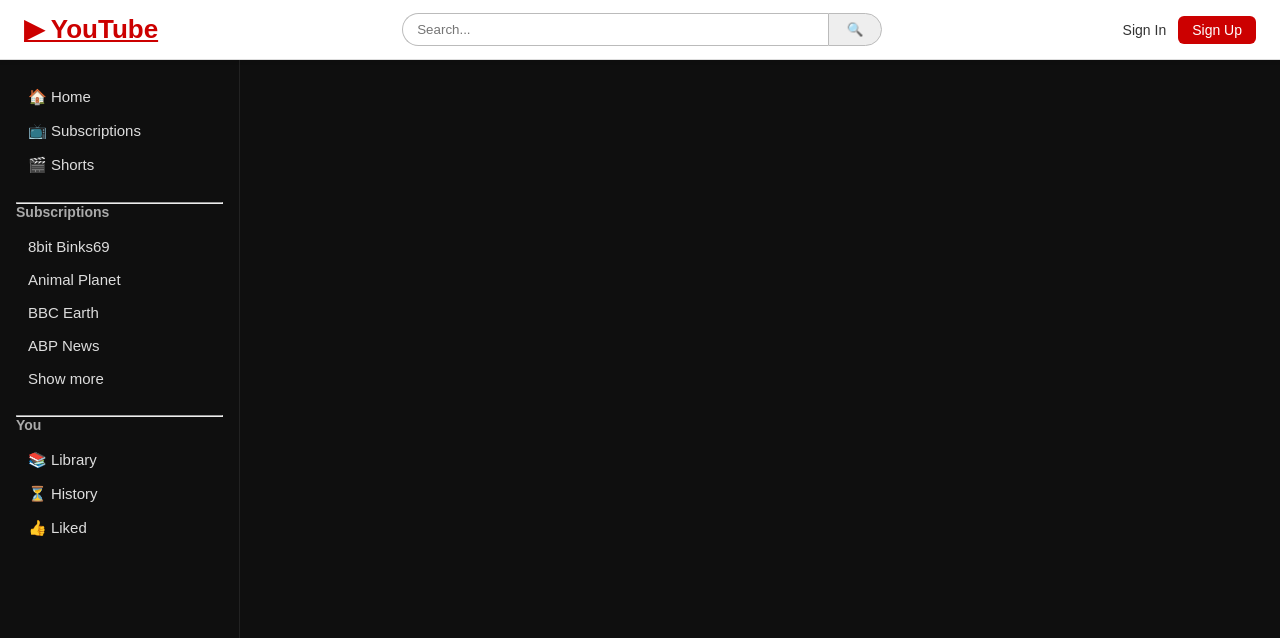
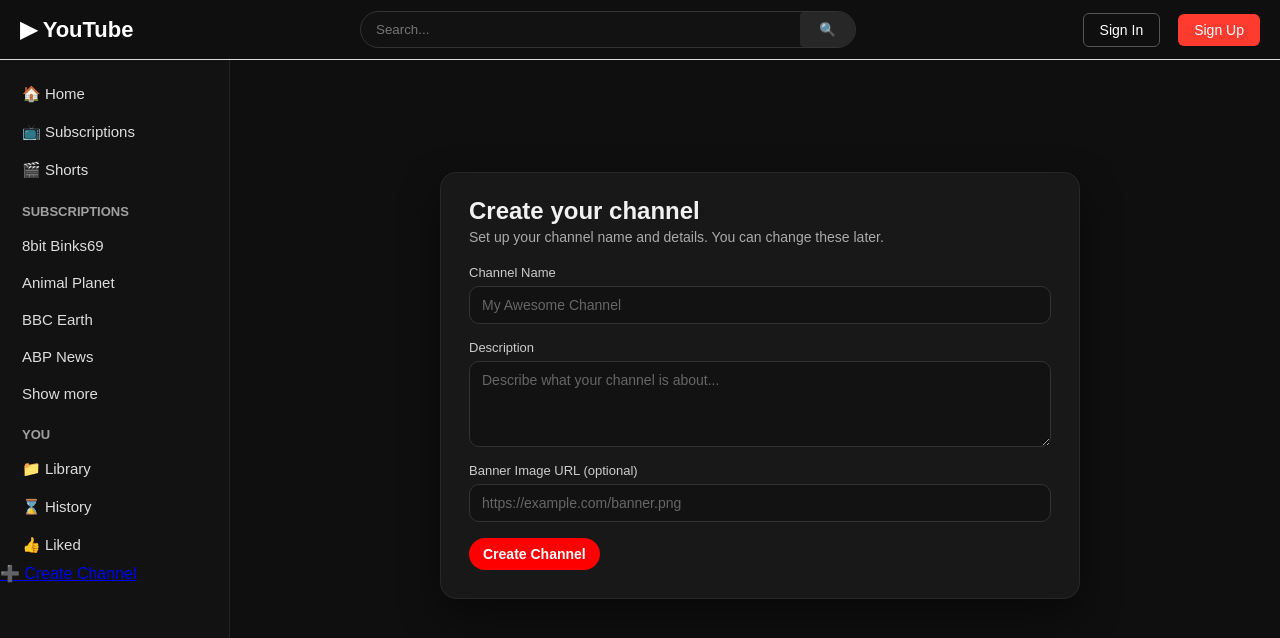
Before and after one commit to AnandTiwary20/Youtube-Clone, a React (Vite) app in the folder Frontend/: page /create-channel in a window 1280 px wide. Shown: the top 638 px of the page. Built offline with nearby package versions, Linux system fonts and the light colour scheme.

Commit message:
added Create channel jsx

```diff
--- a/Frontend/src/App.jsx
+++ b/Frontend/src/App.jsx
@@ -1,13 +1,14 @@
 import { BrowserRouter, Routes, Route } from "react-router-dom";
 import Navbar from "./components/Navbar";
 import Sidebar from "./components/Sidebar";
+import CreateChannel from "./pages/CreateChannel.jsx";
 import Home from "./pages/Home";
 import Login from "./pages/Login";
 import Register from "./pages/Register";
 import VideoPlayer from "./pages/VideoPlayer";
 import ChannelPage from "./pages/ChannelPage";
 import Upload from "./pages/Upload";
-import "./styles/Layout.css";   // global layout file
+import "./styles/Layout.css";
 
 export default function App() {
   return (
@@ -22,6 +23,7 @@
             <Route path="/" element={<Home />} />
             <Route path="/login" element={<Login />} />
             <Route path="/register" element={<Register />} />
+            <Route path="/create-channel" element={<CreateChannel />} />
             <Route path="/video/:id" element={<VideoPlayer />} />
             <Route path="/channel/:id" element={<ChannelPage />} />
             <Route path="/upload" element={<Upload />} />
--- a/Frontend/src/components/Sidebar.jsx
+++ b/Frontend/src/components/Sidebar.jsx
@@ -4,31 +4,30 @@
 export default function Sidebar() {
   return (
     <aside className="sidebar">
-      <div className="section">
-        <Link to="/">🏠 Home</Link>
-        <Link to="/subscriptions">📺 Subscriptions</Link>
-        <Link to="/shorts">🎬 Shorts</Link>
+
+      <div className="sidebar-section">
+        <Link className="sidebar-item" to="/">🏠 Home</Link>
+        <Link className="sidebar-item" to="/subscriptions">📺 Subscriptions</Link>
+        <Link className="sidebar-item" to="/shorts">🎬 Shorts</Link>
       </div>
 
-      <hr />
-
-      <div className="section">
-        <h4>Subscriptions</h4>
-        <Link>8bit Binks69</Link>
-        <Link>Animal Planet</Link>
-        <Link>BBC Earth</Link>
-        <Link>ABP News</Link>
-        <Link>Show more</Link>
+      <h4 className="sidebar-title">Subscriptions</h4>
+      <div className="sidebar-section">
+        <Link className="sidebar-item">8bit Binks69</Link>
+        <Link className="sidebar-item">Animal Planet</Link>
+        <Link className="sidebar-item">BBC Earth</Link>
+        <Link className="sidebar-item">ABP News</Link>
+        <Link className="sidebar-item">Show more</Link>
       </div>
 
-      <hr />
+      <h4 className="sidebar-title">You</h4>
+      <div className="sidebar-section">
+        <Link className="sidebar-item" to="/library">📁 Library</Link>
+        <Link className="sidebar-item" to="/history">⌛ History</Link>
+        <Link className="sidebar-item" to="/liked">👍 Liked</Link>
+        <Link to="/create-channel">  ➕ Create Channel </Link>
+      </div>
 
-      <div className="section">
-        <h4>You</h4>
-        <Link to="/library">📚 Library</Link>
-        <Link to="/history">⏳ History</Link>
-        <Link>👍 Liked</Link>
-      </div>
     </aside>
   );
 }
--- /dev/null
+++ b/Frontend/src/pages/CreateChannel.jsx
@@ -0,0 +1,105 @@
+import { useState } from "react";
+import { useNavigate } from "react-router-dom";
+import API from "../utils/axiosInstance";
+import "../styles/CreateChannel.css";
+
+export default function CreateChannel() {
+  const [form, setForm] = useState({
+    channelName: "",
+    description: "",
+    bannerUrl: "",
+  });
+  const [loading, setLoading] = useState(false);
+  const [errorMsg, setErrorMsg] = useState("");
+  const navigate = useNavigate();
+
+  const handleChange = (e) => {
+    setForm((prev) => ({
+      ...prev,
+      [e.target.name]: e.target.value,
+    }));
+  };
+
+  const handleSubmit = async (e) => {
+    e.preventDefault();
+    setErrorMsg("");
+    setLoading(true);
+
+    try {
+      // backend: POST /api/channels
+      const res = await API.post("/channels", {
+        channelName: form.channelName,
+        description: form.description,
+        channelBanner: form.bannerUrl,
+      });
+
+      alert("Channel created successfully!");
+
+      // go to that channel page (adjust if your response shape differs)
+      const channelId = res.data._id || res.data.channel?._id;
+      if (channelId) {
+        navigate(`/channel/${channelId}`);
+      } else {
+        navigate("/");
+      }
+    } catch (err) {
+      console.error("Create channel error:", err);
+      setErrorMsg(err.response?.data?.message || "Failed to create channel");
+    } finally {
+      setLoading(false);
+    }
+  };
+
+  return (
+    <div className="create-channel-page">
+      <div className="create-channel-card">
+        <h1 className="create-channel-title">Create your channel</h1>
+        <p className="create-channel-subtitle">
+          Set up your channel name and details. You can change these later.
+        </p>
+
+        {errorMsg && <div className="create-channel-error">{errorMsg}</div>}
+
+        <form onSubmit={handleSubmit} className="create-channel-form">
+          <div className="form-group">
+            <label>Channel Name</label>
+            <input
+              type="text"
+              name="channelName"
+              value={form.channelName}
+              onChange={handleChange}
+              placeholder="My Awesome Channel"
+              required
+            />
+          </div>
+
+          <div className="form-group">
+            <label>Description</label>
+            <textarea
+              name="description"
+              value={form.description}
+              onChange={handleChange}
+              rows={4}
+              placeholder="Describe what your channel is about..."
+            />
+          </div>
+
+          <div className="form-group">
+            <label>Banner Image URL (optional)</label>
+            <input
+              type="text"
+              name="bannerUrl"
+              value={form.bannerUrl}
+              onChange={handleChange}
+              placeholder="https://example.com/banner.png"
+            />
+          </div>
+
+          <button type="submit" disabled={loading} className="primary-btn">
+            {loading ? "Creating..." : "Create Channel"}
+          </button>
+        </form>
+      </div>
+    </div>
+  );
+}
--- /dev/null
+++ b/Frontend/src/styles/CreateChannel.css
@@ -0,0 +1,114 @@
+.create-channel-page {
+  min-height: calc(100vh - 56px); /* below navbar */
+  padding: 32px 24px;
+  display: flex;
+  justify-content: center;
+  align-items: flex-start;
+  background-color: #0f0f0f;
+  color: #f1f1f1;
+}
+
+.create-channel-card {
+  width: 100%;
+  max-width: 640px;
+  background-color: #181818;
+  border-radius: 16px;
+  padding: 24px 28px 28px;
+  box-shadow: 0 16px 40px rgba(0, 0, 0, 0.45);
+  border: 1px solid #272727;
+}
+
+.create-channel-title {
+  font-size: 24px;
+  font-weight: 600;
+  margin-bottom: 4px;
+}
+
+.create-channel-subtitle {
+  font-size: 14px;
+  color: #aaaaaa;
+  margin-bottom: 20px;
+}
+
+.create-channel-error {
+  background-color: #3a0d0d;
+  color: #ffb3b3;
+  border-radius: 8px;
+  padding: 10px 12px;
+  font-size: 13px;
+  margin-bottom: 16px;
+}
+
+.create-channel-form .form-group {
+  display: flex;
+  flex-direction: column;
+  margin-bottom: 16px;
+}
+
+.create-channel-form label {
+  font-size: 13px;
+  color: #cccccc;
+  margin-bottom: 6px;
+}
+
+.create-channel-form input,
+.create-channel-form textarea {
+  background-color: #121212;
+  border: 1px solid #333333;
+  border-radius: 10px;
+  padding: 10px 12px;
+  color: #ffffff;
+  font-size: 14px;
+  outline: none;
+  transition: border 0.15s ease, box-shadow 0.15s ease;
+}
+
+.create-channel-form input::placeholder,
+.create-channel-form textarea::placeholder {
+  color: #666666;
+}
+
+.create-channel-form input:focus,
+.create-channel-form textarea:focus {
+  border-color: #3ea6ff;
+  box-shadow: 0 0 0 1px rgba(62, 166, 255, 0.4);
+}
+
+.primary-btn {
+  display: inline-flex;
+  justify-content: center;
+  align-items: center;
+  padding: 10px 18px;
+  border-radius: 999px;
+  border: none;
+  cursor: pointer;
+  background: #3ea6ff;
+  color: #0f0f0f;
+  font-weight: 600;
+  font-size: 14px;
+  transition: background 0.15s ease, transform 0.1s ease;
+}
+
+.primary-btn:hover:not(:disabled) {
+  background: #65b8ff;
+  transform: translateY(-1px);
+}
+
+.primary-btn:active:not(:disabled) {
+  transform: translateY(0);
+}
+
+.primary-btn:disabled {
+  opacity: 0.65;
+  cursor: default;
+}
+
+/* responsive */
+@media (max-width: 768px) {
+  .create-channel-page {
+    padding: 20px 16px;
+  }
+  .create-channel-card {
+    padding: 20px 18px 24px;
+  }
+}
--- a/Frontend/src/styles/Navbar.css
+++ b/Frontend/src/styles/Navbar.css
@@ -1,108 +1,84 @@
-/* ---- NAVBAR ---- */
 
-header.navbar {
+.navbar {
+  position: fixed;
+  top: 0;
+  width: 100%;
+}
+
+.navbar {
+  height: 60px;
+  background: #0f0f0f !important;
+  color: white;
+  border-bottom: 1px solid #272727;
   display: flex;
   align-items: center;
+  padding: 0 24px;
   justify-content: space-between;
-  padding: 12px 24px;
-  background: #fff;
-  border-bottom: 1px solid #ddd;
-  box-shadow: 0 2px 4px rgba(0,0,0,0.07);
   position: sticky;
   top: 0;
   z-index: 50;
 }
 
 /* Logo */
-.navbar .logo {
-  font-size: 26px;
+.logo {
+  font-size: 22px;
   font-weight: bold;
-  color: #cc0000;
-  display: flex;
-  align-items: center;
-  gap: 4px;
+  color: #fff;
+  text-decoration: none;
 }
-
-.navbar .logo span {
-  color: #000;
-  font-weight: 600;
-}
+.logo span { color: #ff3b30; }
 
 /* Search Bar */
 .search-area {
   display: flex;
-  align-items: center;
-  flex: 0.5;
+  width: 40%;
+  border-radius: 30px;
+  overflow: hidden;
+  background: #121212;
+  border: 1px solid #333;
+  transition: 0.3s;
 }
+.search-area:hover { border-color: #555; }
 
 .search-area input {
-  width: 100%;
-  padding: 8px 14px;
-  border: 1px solid #bbb;
-  border-right: none;
-  border-radius: 20px 0 0 20px;
+  flex: 1;
+  padding: 10px 15px;
+  background: transparent;
+  border: none;
   outline: none;
+  color: white;
 }
+.search-area button {
+  width: 55px;
+  background: #272727;
+  border: none;
+  color: #ccc;
+  cursor: pointer;
+  transition: 0.2s;
+}
+.search-area button:hover { background: #3d3d3d; }
 
-.search-area input:focus {
-  border-color: #e60000;
-}
-
-.search-area button {
-  padding: 8px 18px;
-  border: 1px solid #bbb;
-  background: #eee;
-  border-radius: 0 20px 20px 0;
-  cursor: pointer;
-}
-
-/* Right side */
+/* Right */
 .right-section {
   display: flex;
   align-items: center;
-  gap: 12px;
+  gap: 18px;
+  font-size: 14px;
 }
 
-.right-section a,
-.right-section button {
-  font-size: 14px;
+.sign-btn,.signup-btn,.logout-btn {
+  padding: 8px 16px;
+  border-radius: 6px;
+  text-decoration: none;
   font-weight: 500;
-  text-decoration: none;
+  transition: 0.3s;
 }
 
-.sign-btn {
-  background: transparent;
-  color: #333;
+.sign-btn { color:white;border:1px solid #555; }
+.sign-btn:hover { background:#222; }
+
+.signup-btn,.logout-btn {
+  background:#ff3b30;
+  color:white;
 }
-
-.signup-btn {
-  background: #cc0000;
-  color: #fff;
-  padding: 6px 14px;
-  border-radius: 6px;
-}
-
-.signup-btn:hover {
-  background: #a50000;
-}
-
-.logout-btn {
-  background: #cc0000;
-  color: #fff;
-  padding: 6px 14px;
-  border-radius: 6px;
-}
-
-.logout-btn:hover {
-  background: #a50000;
-}
-.upload-btn-nav {
-  background: #e3e3e3;
-  padding: 6px 12px;
-  border-radius: 6px;
-  margin-right: 10px;
-  font-weight: 500;
-}
-.upload-btn-nav:hover {
-  background: #ccc;
-}
+.signup-btn:hover,.logout-btn:hover { background:#d72b23; }
--- a/Frontend/src/styles/Sidebar.css
+++ b/Frontend/src/styles/Sidebar.css
@@ -1,54 +1,41 @@
 .sidebar {
-  position: fixed;
-  top: 60px;             /* under Navbar */
-  left: 0;
-  width: 240px;
-  height: calc(100vh - 60px);
-  background: #0f0f0f;
-  padding: 16px;
-  padding-top: 20px;
-  overflow-y: auto;
-  border-right: 1px solid #222;
-  color: white;
+    width: 230px;
+    background-color: #121212;
+    height: 100vh;
+    position: fixed;
+    padding: 15px 0;
+    color: white;
+    border-right: 1px solid #222;
+    overflow-y: auto;
 }
 
-.section {
-  display: flex;
-  flex-direction: column;
-  margin-bottom: 20px;
+.sidebar-section {
+    display: flex;
+    flex-direction: column;
+    margin-bottom: 15px;
 }
 
-.section h4 {
-  font-size: 14px;
-  color: #aaa;
-  margin-bottom: 10px;
-  font-weight: 600;
+.sidebar-item {
+    padding: 10px 22px;
+    font-size: 15px;
+    display: flex;
+    align-items: center;
+    gap: 10px;
+    cursor: pointer;
+    color: #ddd;
+    text-decoration: none;
+    transition: 0.2s;
 }
 
-.sidebar a {
-  text-decoration: none;
-  color: #ddd;
-  padding: 8px 12px;
-  border-radius: 10px;
-  display: flex;
-  align-items: center;
-  gap: 10px;
-  font-size: 15px;
+.sidebar-item:hover {
+    background-color: #272727;
+    color: white;
 }
 
-.sidebar a:hover {
-  background: #272727;
-  color: white;
+.sidebar-title {
+    font-size: 13px;
+    text-transform: uppercase;
+    opacity: .6;
+    padding: 0 22px;
+    margin: 8px 0;
 }
-
-/* scroll styling */
-.sidebar::-webkit-scrollbar { width: 6px; }
-.sidebar::-webkit-scrollbar-thumb { background: #333; border-radius: 10px; }
-
-/* responsive collapse later */
-@media(max-width: 768px) {
-  .sidebar {
-    width: 70px;
-  }
-  .sidebar a span { display: none; }
-}
```
Also changed, not shown: Frontend/src/components/FilterBar.jsx (added, +22 -0 lines), Frontend/src/pages/Home.jsx (+19 -4 lines), Frontend/src/styles/FilterBar.css (added, +60 -0 lines), Frontend/src/styles/Home.css (+67 -21 lines).
